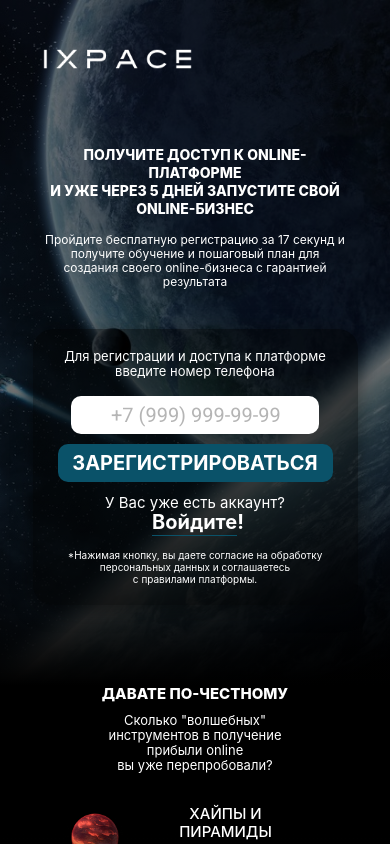
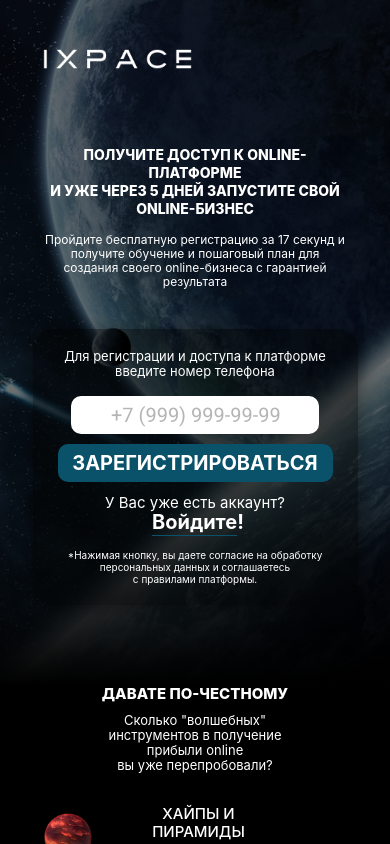
Before and after one commit to moscum/ixpace, a React (Create React App) app: page / in a window 390 px wide. Built offline with nearby package versions, Linux system fonts and the light colour scheme; a small style sheet from the web is missing.

Commit message:
fixed responsive

```diff
--- a/src/components/honestly/honestly.module.scss
+++ b/src/components/honestly/honestly.module.scss
@@ -82,6 +82,7 @@
 
   @media (max-width: 575.98px){
     justify-content: center;
+    margin-left: -27px;
   }
 }
 .planet_item{
@@ -191,7 +192,6 @@
     @media (max-width: 575.98px){
       right: 0;
       margin: 0;
-      margin-left: -55px;
     }
   }
   @media (max-width: 578.98px) {
```
